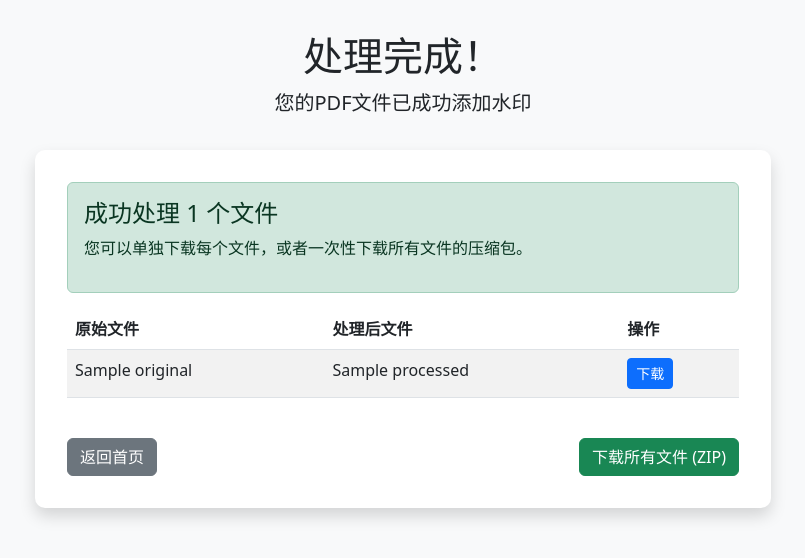
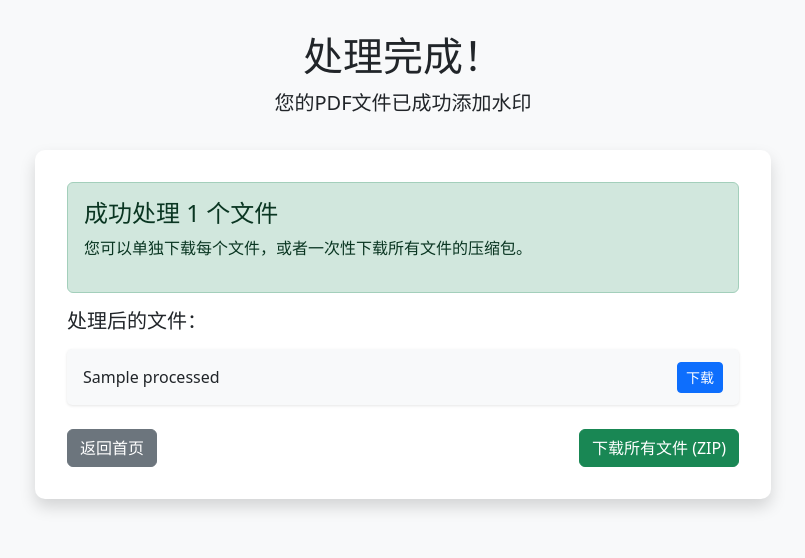
Before and after one commit to xiafei571/semoPDFwatermark, a FastAPI app: template templates/result.html in a window 1280 px wide. Shown: the top 558 px of the page, without its empty margins (237-1042 px from the left). Run offline with FastAPI, Linux system fonts and the light colour scheme; the template is opened without the code that fills it: most values are stand-ins (such as "Sample title", 1, 10 or a date in 2020).

Commit message:
调整生成后的样式

```diff
--- a/templates/result.html
+++ b/templates/result.html
@@ -29,6 +29,16 @@
             display: flex;
             justify-content: space-between;
         }
+        .file-item {
+            display: flex;
+            justify-content: space-between;
+            align-items: center;
+            background-color: #f8f9fa;
+            padding: 0.8rem 1rem;
+            border-radius: 5px;
+            margin-bottom: 0.8rem;
+            box-shadow: 0 1px 3px rgba(0,0,0,0.1);
+        }
     </style>
 </head>
 <body>
@@ -46,29 +56,17 @@
                         <p>您可以单独下载每个文件，或者一次性下载所有文件的压缩包。</p>
                     </div>
 
-                    <div class="table-responsive">
-                        <table class="table table-striped">
-                            <thead>
-                                <tr>
-                                    <th>原始文件</th>
-                                    <th>处理后文件</th>
-                                    <th>操作</th>
-                                </tr>
-                            </thead>
-                            <tbody>
-                                {% for result in results %}
-                                <tr>
-                                    <td>{{ result.original }}</td>
-                                    <td>{{ result.processed }}</td>
-                                    <td>
-                                        <a href="{{ result.download_url }}" class="btn btn-sm btn-primary" download>
-                                            下载
-                                        </a>
-                                    </td>
-                                </tr>
-                                {% endfor %}
-                            </tbody>
-                        </table>
+                    <h5 class="mb-3">处理后的文件：</h5>
+
+                    <div class="files-list mb-4">
+                        {% for result in results %}
+                        <div class="file-item">
+                            <span>{{ result.processed }}</span>
+                            <a href="{{ result.download_url }}" class="btn btn-sm btn-primary" download>
+                                下载
+                            </a>
+                        </div>
+                        {% endfor %}
                     </div>
 
                     <div class="footer-buttons">
```
